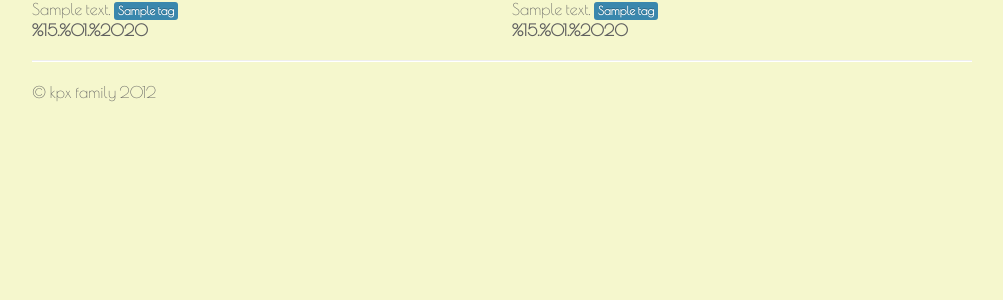
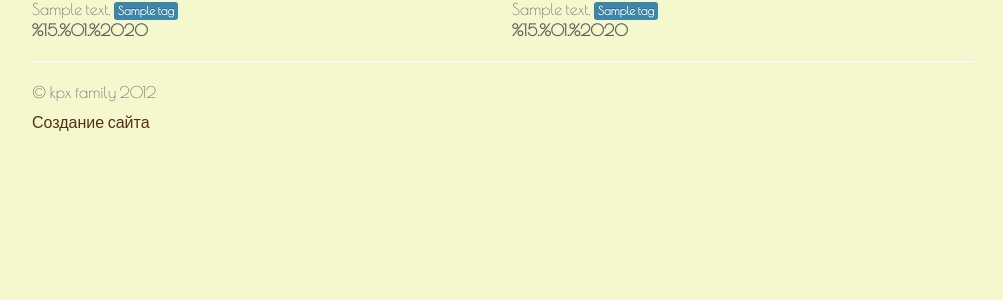
Before and after one commit to kpx13/sofi, a Django app: template templates/home.html in a window 1280 px wide. Shown: the part 223-523 px from the top of the page, without its empty margins (138-1141 px from the left). Run offline with Django 3.2, Linux system fonts and the light colour scheme; the template is opened without the code that fills it: most values are stand-ins (such as "Sample title", 1, 10 or a date in 2020); parts of the project's set-up code (start-up, migrations or seed data) failed here and were passed over; some libraries are stand-ins or nearby versions.

Commit message:
site creation

```diff
--- a/templates/base.html
+++ b/templates/base.html
@@ -74,6 +74,7 @@
 
                     <footer>
                         <p>&copy; kpx family 2012</p>
+			<p><a href='http://webgenesis.ru/' target='blank'>Создание сайта</a> <br /></p>
                     </footer>
 
             </div>
```
